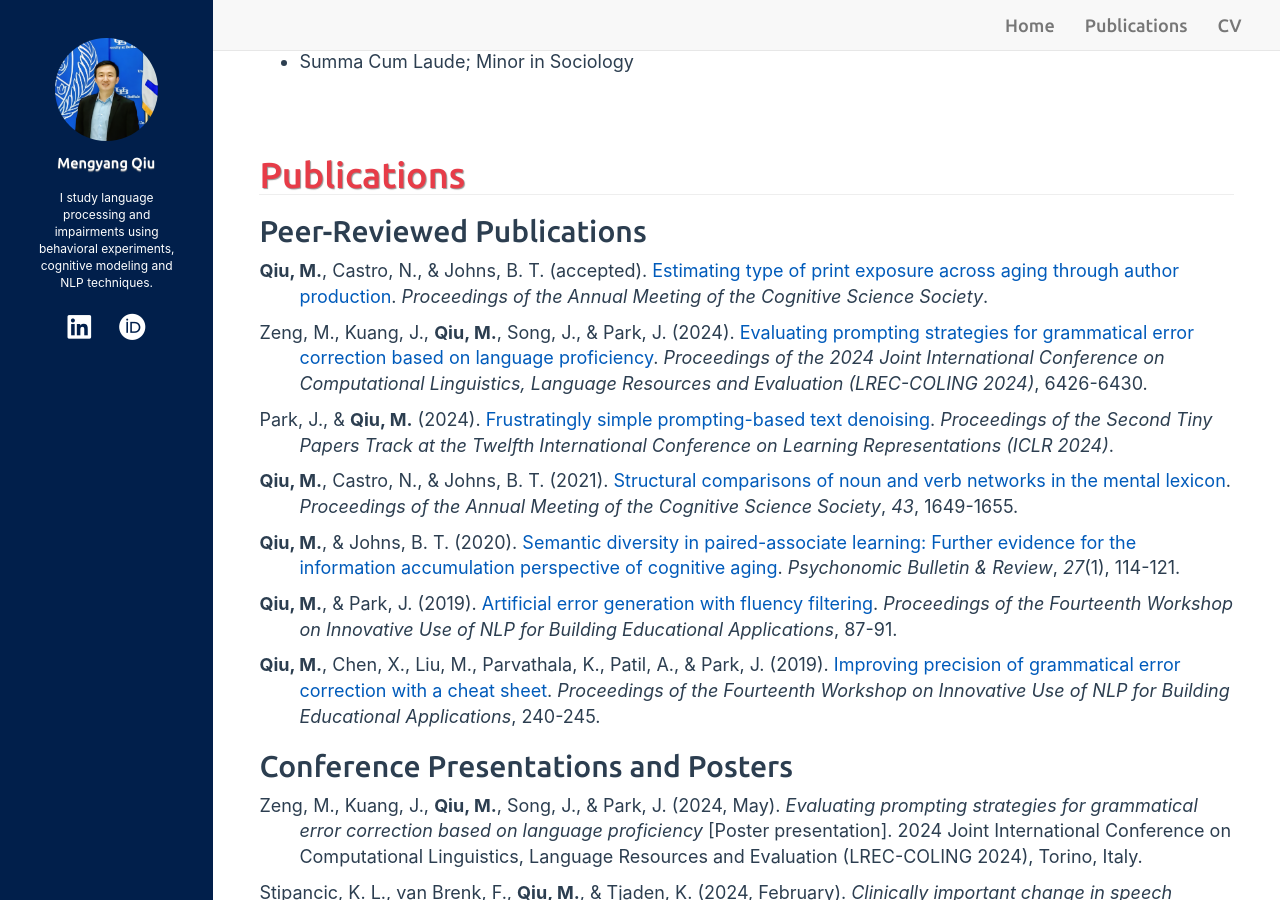
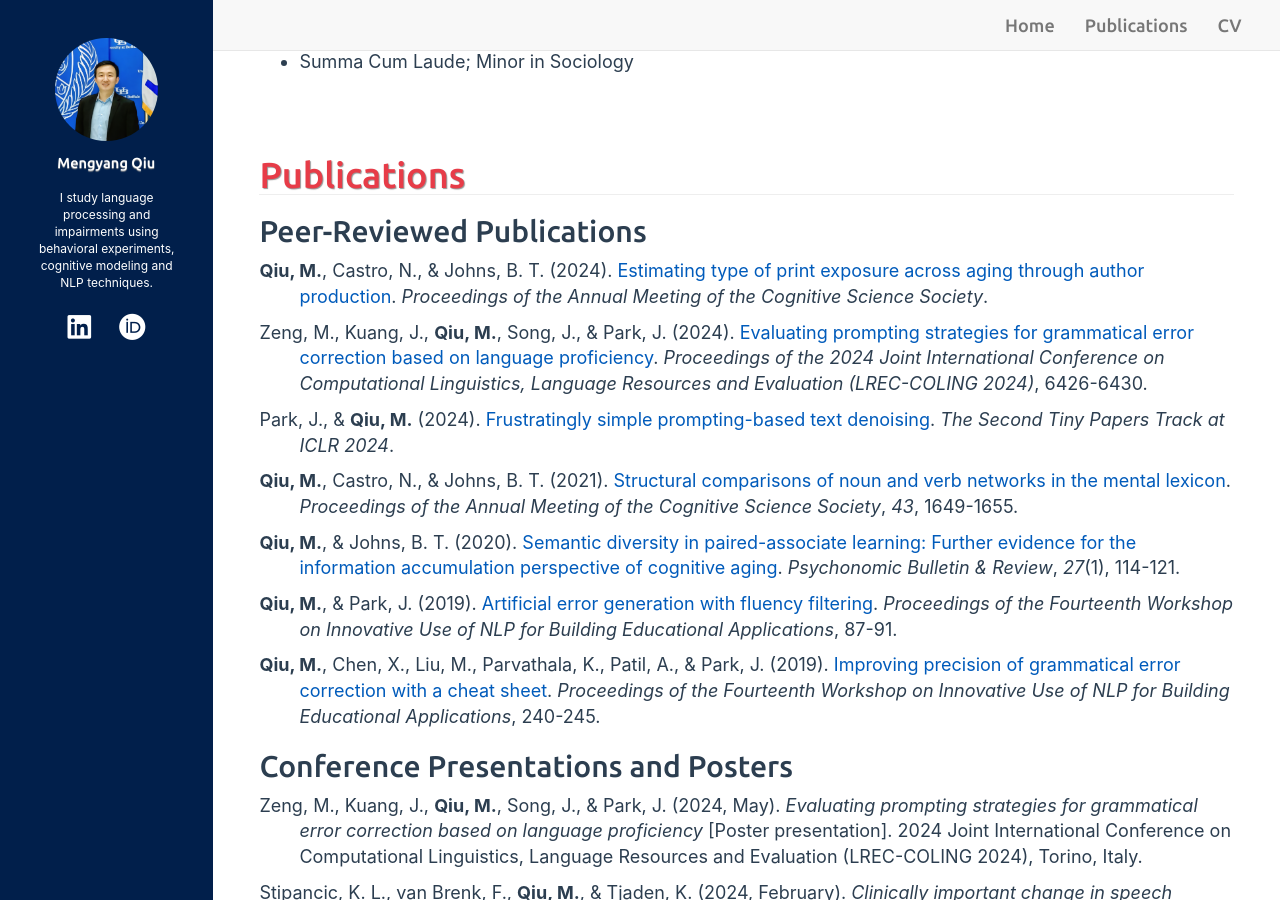
Before and after one commit to mengyangq/mengyangq.github.io, a Jekyll site: the page built from index.html, in a window 1280 px wide and 900 px high, scrolled down 895 px. Built offline with Jekyll 4.4.1, drawn with Linux system fonts in a browser that asks for light colours; nearby versions of some CDN libraries; a style sheet for code colours, icons or effects is not loaded.

Commit message:
Update publications.md

```diff
--- a/_includes/publications.md
+++ b/_includes/publications.md
@@ -2,11 +2,11 @@
 
 ## Peer-Reviewed Publications
 
-<p style="padding-left: 40px; text-indent: -40px;"><strong>Qiu, M.</strong>, Castro, N., & Johns, B. T. (accepted). <a href="/pubs/qiu_etal_cogsci_2024.pdf">Estimating type of print exposure across aging through author production</a>. <em>Proceedings of the Annual Meeting of the Cognitive Science Society</em>.</p>
+<p style="padding-left: 40px; text-indent: -40px;"><strong>Qiu, M.</strong>, Castro, N., & Johns, B. T. (2024). <a href="/pubs/qiu_etal_cogsci_2024.pdf">Estimating type of print exposure across aging through author production</a>. <em>Proceedings of the Annual Meeting of the Cognitive Science Society</em>.</p>
 
 <p style="padding-left: 40px; text-indent: -40px;">Zeng, M., Kuang, J., <strong>Qiu, M.</strong>, Song, J., & Park, J. (2024). <a href="https://aclanthology.org/2024.lrec-main.569">Evaluating prompting strategies for grammatical error correction based on language proficiency</a>. <em>Proceedings of the 2024 Joint International Conference on Computational Linguistics, Language Resources and Evaluation (LREC-COLING 2024)</em>, 6426-6430.</p>
 
-<p style="padding-left: 40px; text-indent: -40px;">Park, J., & <strong>Qiu, M.</strong> (2024). <a href="https://arxiv.org/abs/2402.15931">Frustratingly simple prompting-based text denoising</a>. <em>Proceedings of the Second Tiny Papers Track at the Twelfth International Conference on Learning Representations (ICLR 2024)</em>.</p>
+<p style="padding-left: 40px; text-indent: -40px;">Park, J., & <strong>Qiu, M.</strong> (2024). <a href="https://openreview.net/pdf?id=XlJRjhIkNi">Frustratingly simple prompting-based text denoising</a>. <em>The Second Tiny Papers Track at ICLR 2024</em>.</p>
 
 <p style="padding-left: 40px; text-indent: -40px;"><strong>Qiu, M.</strong>, Castro, N., & Johns, B. T. (2021). <a href="https://escholarship.org/uc/item/4b20s6wp">Structural comparisons of noun and verb networks in the mental lexicon</a>. <em>Proceedings of the Annual Meeting of the Cognitive Science Society</em>, <em>43</em>, 1649-1655.</p>
 
```
